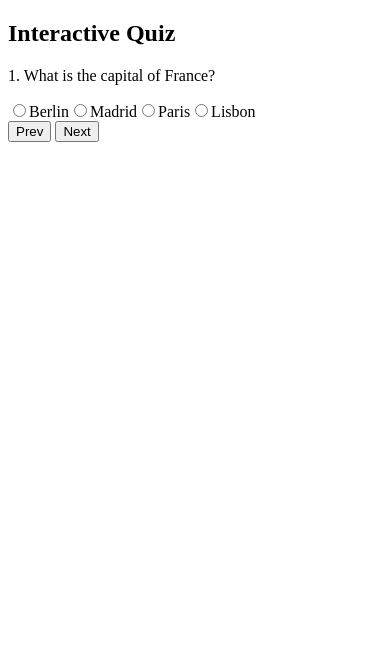
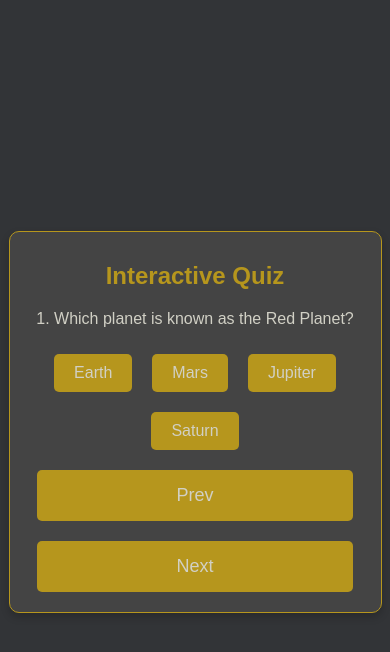
Before and after one commit to P-kaizoku/IQ, a plain HTML site: page index.html in a window 390 px wide. Both pictures are taken after a click on the button "Start!". Drawn offline with Linux system fonts and the light colour scheme.

Commit message:
updated with lot of bugs :)

```diff
--- a/script.js
+++ b/script.js
@@ -4,12 +4,14 @@ const quizQuestions = [
     question: "What is the capital of France?",
     options: ["Berlin", "Madrid", "Paris", "Lisbon"],
     answer: "Paris",
+    marked: false,
   },
   {
     id: 2,
     question: "Which planet is known as the Red Planet?",
     options: ["Earth", "Mars", "Jupiter", "Saturn"],
     answer: "Mars",
+    marked: false,
   },
   {
     id: 3,
@@ -21,6 +23,7 @@ const quizQuestions = [
       "F. Scott Fitzgerald",
     ],
     answer: "Harper Lee",
+    marked: false,
   },
   {
     id: 4,
@@ -32,18 +35,21 @@ const quizQuestions = [
       "Pacific Ocean",
     ],
     answer: "Pacific Ocean",
+    marked: false,
   },
   {
     id: 5,
     question: "What is the smallest prime number?",
     options: ["0", "1", "2", "3"],
     answer: "2",
+    marked: false,
   },
   {
     id: 6,
     question: "What is the chemical symbol for water?",
     options: ["H2O", "O2", "CO2", "HO"],
     answer: "H2O",
+    marked: false,
   },
   {
     id: 7,
@@ -55,18 +61,21 @@ const quizQuestions = [
       "Claude Monet",
     ],
     answer: "Leonardo da Vinci",
+    marked: false,
   },
   {
     id: 8,
     question: "What is the hardest natural substance on Earth?",
     options: ["Gold", "Iron", "Diamond", "Platinum"],
     answer: "Diamond",
+    marked: false,
   },
   {
     id: 9,
     question: "What is the speed of light?",
     options: ["300,000 km/s", "150,000 km/s", "450,000 km/s", "600,000 km/s"],
     answer: "300,000 km/s",
+    marked: false,
   },
   {
     id: 10,
@@ -78,6 +87,7 @@ const quizQuestions = [
       "Nikola Tesla",
     ],
     answer: "Albert Einstein",
+    marked: false,
   },
 ];
 
@@ -94,12 +104,25 @@ let optionChoosed = "";
 let count = 0;
 let score = 0;
 
+function randomQuestion() {
+  let quesNumber = Math.floor(Math.random() * 10);
+
+  const question = quizQuestions[quesNumber];
+
+  if (question.marked) {
+    return randomQuestion();
+  } else {
+    question.marked = true;
+    return question;
+  }
+}
+
 function gameOn() {
   options.innerHTML = "";
-  questionSet = quizQuestions[count];
+  questionSet = randomQuestion();
   console.log(questionSet);
 
-  question.textContent = `${questionSet.id}. ${questionSet.question}`;
+  question.textContent = `${count + 1}. ${questionSet.question}`;
 
   questionSet.options.map((option, index) => {
     const radio = document.createElement("input");
@@ -129,7 +152,8 @@ function gameOn() {
   nextButton.addEventListener("click", nextQuestion);
 }
 
-function prevQuestion(){
+function prevQuestion() {
+  // use stack to implement these function :)
   if (optionChoosed === quizQuestions[count].answer) {
     score++;
   }
@@ -145,7 +169,7 @@ function nextQuestion() {
   if (optionChoosed === quizQuestions[count].answer) {
     score++;
   }
-  console.log(score);
+  // console.log(score);
 
   if (count < quizQuestions.length - 1) {
     count++;
@@ -162,7 +186,9 @@ function endGame() {
   const resetButton = document.querySelector(".reset");
 
   resetButton.addEventListener("click", () => {
+    // quizQuestions = quizQuestions.slice(4,8) + quizQuestions.slice(0,4)+quizQuestions.slice(8,11);
     location.reload();
+    // console.log(quizQuestions);
   });
 }
 
--- a/styles.css
+++ b/styles.css
@@ -1,11 +1,121 @@
+:root {
+  --background-color: #323437;
+  --color: #b6961d;
+  --font-color: #d1d0c5;
+}
+
+body {
+  background-color: var(--background-color);
+  color: var(--font-color);
+  font-family: Arial, sans-serif;
+  margin: 0;
+  padding: 0;
+  display: flex;
+  justify-content: center;
+  align-items: center;
+  height: 100vh;
+}
+
+.container {
+  width: 80%;
+  max-width: 488px;
+  min-height: 30vh;
+  height: auto;
+  text-align: center;
+  padding: 20px;
+  border: 1px solid var(--color);
+  border-radius: 10px;
+  background-color: #444;
+  box-shadow: 0 4px 8px rgba(0, 0, 0, 0.2);
+}
+
+button {
+  background-color: var(--color);
+  color: var(--font-color);
+  border: none;
+  padding: 10px 20px;
+  margin: 10px;
+  border-radius: 5px;
+  cursor: pointer;
+  font-size: 16px;
+}
+
+button:hover {
+  background-color: #a67c00;
+}
+
+h1,
+h2,
+h3 {
+  color: var(--color);
+}
+
+input[type="text"],
+input[type="number"] {
+  padding: 10px;
+  margin: 10px 0;
+  border: 1px solid var(--color);
+  border-radius: 5px;
+  background-color: #555;
+  color: var(--font-color);
+}
+
+input[type="text"]:focus,
+input[type="number"]:focus {
+  outline: none;
+  border-color: #a67c00;
+}
+
+.game-container {
+  display: none;
+}
+
+input[type="radio"] {
+  margin: 10px;
+  accent-color: var(--color);
+}
+
+input[type="radio"]:focus {
+  outline: 2px solid #a67c00;
+}
+
+label {
+  display: inline-block;
+  background-color: var(--color);
+  color: var(--font-color);
+  padding: 10px 20px;
+  margin: 10px;
+  border-radius: 5px;
+  cursor: pointer;
+  font-size: 16px;
+}
+
+input[type="radio"] {
+  display: none;
+}
+
+input[type="radio"]:checked + label {
+  background-color: black;
+}
 
 
+@media (max-width: 600px) {
+  .container {
+    width: 90%;
+    height: auto;
+    padding: 10px;
+    /* background-color: red; */
+  }
 
+  button {
+    width: 90%;
+    padding: 15px;
+    font-size: 18px;
+  }
 
-
-
-
-
-.game-container{
-  display: none;
+  input[type="text"],
+  input[type="number"] {
+    width: 100%;
+    padding: 15px;
+  }
 }
```
Lines whose indentation alone changed are shown as unchanged.
